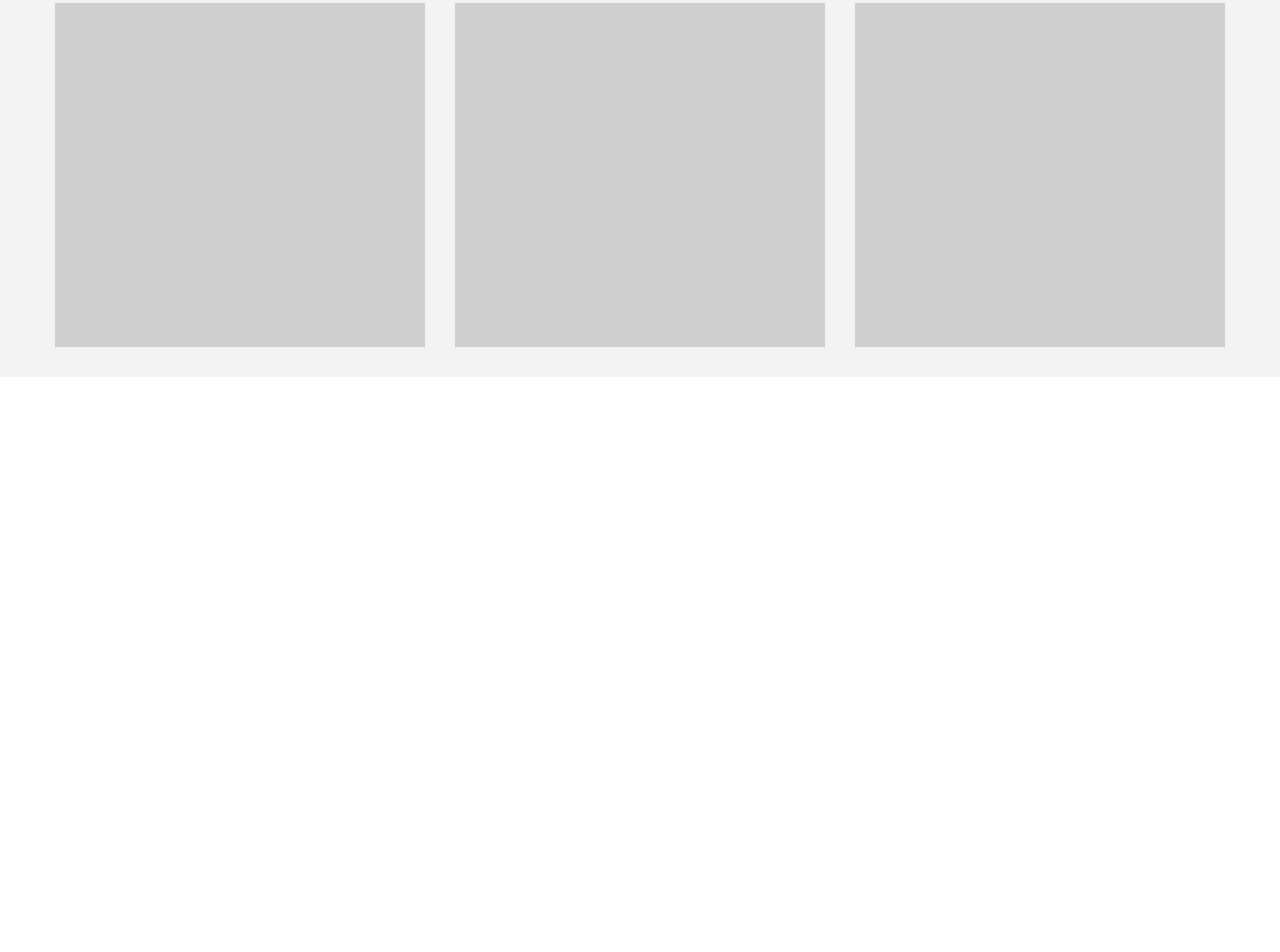
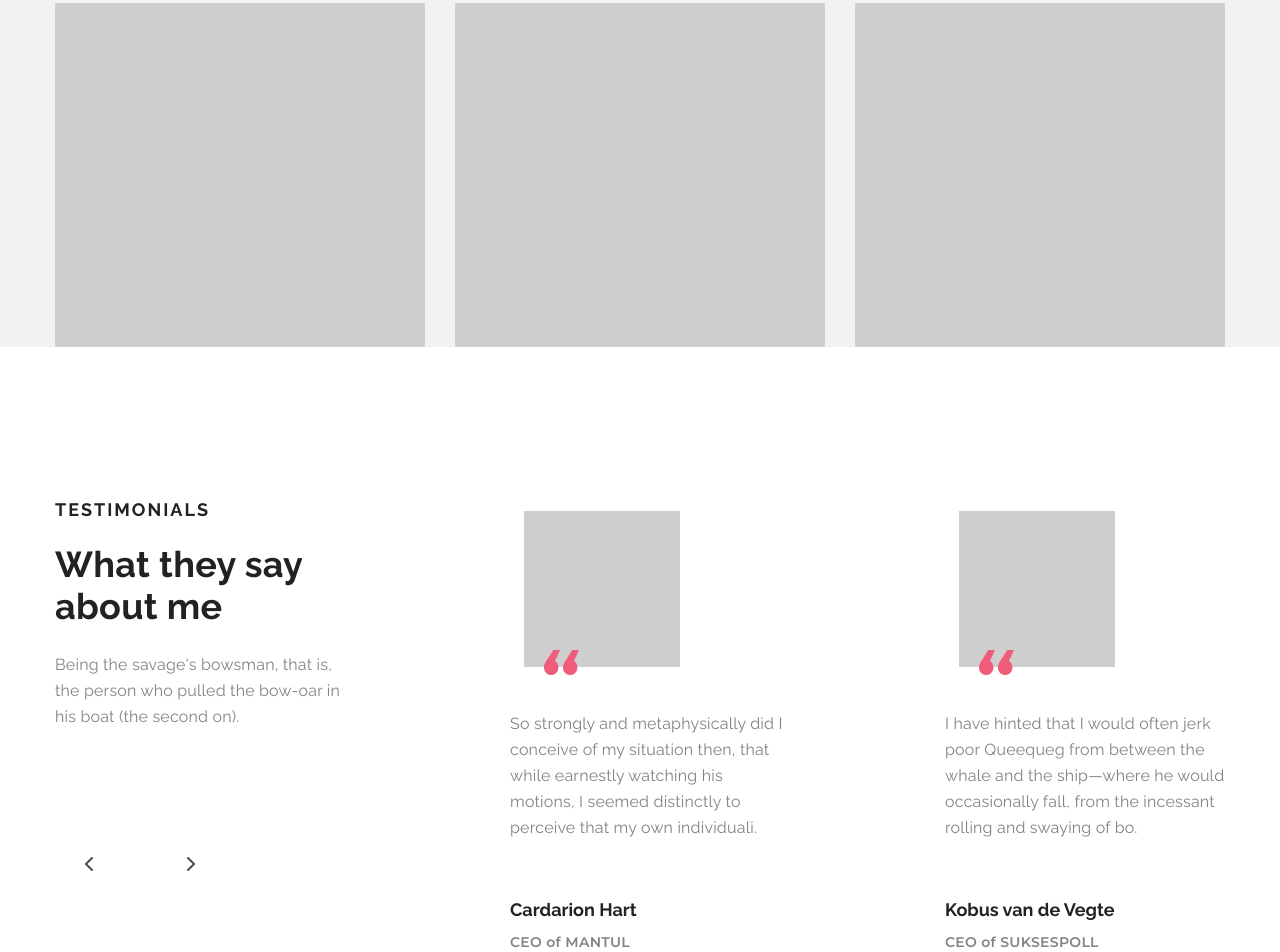
Before and after one commit to ajoy-code-dreamer/personal-portfolio-2, a plain HTML site: page index.html in a window 1280 px wide. Shown: the part 2930-3882 px from the top of the page. Before the commit the page ends 3307 px from the top, so only its background shows below. Drawn offline with Linux system fonts and the light colour scheme.

Commit message:
added testimonials section design

```diff
--- a/css/style.css
+++ b/css/style.css
@@ -446,7 +446,7 @@ nav {
 }
 .portfolio_item_wrapper {
   display: grid;
-  grid-template: repeat(3, auto) / repeat(3, auto);
+  grid-template: repeat(2, auto) / repeat(3, auto);
   gap: 30px;
   align-items: center;
   justify-content: center;
@@ -454,9 +454,97 @@ nav {
 .portfolio_item {
   width: 370px;
   height: 344px;
-  background-color: #cecece;
+  background-color: var(--secondary-bg-clr);
 }
 /* =============== portfolio section css end here ================= */
+
+/* =============== testimonials section css start here ================= */
+#testimonials {
+  padding-top: 150px;
+}
+.testimonials_item_wrapper {
+  display: grid;
+  grid-template-columns: repeat(3, auto);
+  justify-content: center;
+  gap: 150px;
+}
+.testimonial_item_arrows_wrapper {
+  display: grid;
+  grid-template-columns: repeat(2, auto);
+  justify-content: start;
+  align-items: center;
+  gap: 30px;
+}
+.testimonials_arrow {
+  width: 70px;
+  height: 70px;
+  font-size: 16px;
+  line-height: 70px;
+  text-align: center;
+  color: #474747;
+  transition: var(--transition);
+  -webkit-transition: var(--transition);
+  -moz-transition: var(--transition);
+  -ms-transition: var(--transition);
+  -o-transition: var(--transition);
+  cursor: pointer;
+}
+.testimonials_arrow:hover {
+  background-color: #8671fc;
+  color: var(--white-clr);
+}
+.testimonials_item:nth-child(2),
+.testimonials_item:nth-child(3) {
+  width: 280px;
+}
+.testimonials_item:nth-child(2) {
+  margin-right: 5px;
+}
+.testimonials_section_details {
+  padding: 25px 0 100px;
+}
+.testimonials_section_details,
+.testimonials_item_details {
+  color: var(--secondary-text-clr);
+  font-family: var(--raleway-font);
+  font-size: 16px;
+  font-weight: var(--regular-weight);
+  line-height: 26px;
+  letter-spacing: 0.2px;
+}
+.testimonials_item_details {
+  padding: 30px 0 56px;
+}
+.testimonials_image {
+  width: 184px;
+  height: 184px;
+  border: 14px solid var(--white-clr);
+  background-color: var(--secondary-bg-clr);
+  position: relative;
+}
+.testimonials_image_icon {
+  position: absolute;
+  left: 20px;
+  bottom: -8px;
+}
+.testimonials_user_name {
+  color: var(--primary-text-clr);
+  font-family: var(--raleway-font);
+  font-size: 18px;
+  font-weight: var(--bold-weight);
+  line-height: 26px;
+  margin-bottom: 10px;
+}
+.testimonials_user_designation {
+  color: var(--secondary-text-clr);
+  font-family: var(--montserrat-font);
+  font-size: 14px;
+  font-weight: var(--semi-bold-weight);
+  line-height: 19px;
+  letter-spacing: 0.3px;
+}
+
+/* =============== testimonials section css end here ================= */
 
 /* =============== section css start here ================= */
 /* =============== section css end here ================= */
@@ -466,6 +554,3 @@ nav {
 
 /* =============== section css start here ================= */
 /* =============== section css end here ================= */
-
-/* =============== section css start here ================= */
-/* =============== section css end here ================= */
--- a/index.html
+++ b/index.html
@@ -192,8 +192,84 @@
     </section>
     <!-- ==================== portfolio section end here ====================== -->
 
-    <!-- ==================== section start here ====================== -->
-    <!-- ==================== section end here ====================== -->
+    <!-- ==================== testimonials section start here ====================== -->
+    <section id="testimonials">
+      <div class="container">
+        <div class="testimonials_item_wrapper">
+          <div class="testimonials_item">
+            <h2
+              class="testimonials_section_sub_heading common_section_sub_heading"
+            >
+              Testimonials
+            </h2>
+            <h3 class="testimonials_section_heading common_section_heading">
+              What they say about me
+            </h3>
+            <p class="testimonials_section_details">
+              Being the savage's bowsman, that is, the person who pulled the
+              bow-oar in his boat (the second on).
+            </p>
+            <div class="testimonial_item_arrows_wrapper">
+              <div class="testimonials_arrow">
+                <i class="fa-solid fa-chevron-left"></i>
+              </div>
+              <div class="testimonials_arrow">
+                <i class="fa-solid fa-chevron-right"></i>
+              </div>
+            </div>
+          </div>
+          <div class="testimonials_item">
+            <div class="testimonials_image">
+              <!-- <picture>
+                <img src="" alt="images">
+              </picture> -->
+              <div class="testimonials_image_icon">
+                <picture>
+                  <img
+                    src="./images/testimonials_image_shape.png"
+                    alt="shape"
+                  />
+                </picture>
+              </div>
+            </div>
+            <p class="testimonials_item_details">
+              So strongly and metaphysically did I conceive of my situation
+              then, that while earnestly watching his motions, I seemed
+              distinctly to perceive that my own individuali.
+            </p>
+            <div class="testimonials_user_wrapper">
+              <h4 class="testimonials_user_name">Cardarion Hart</h4>
+              <h5 class="testimonials_user_designation">CEO of MANTUL</h5>
+            </div>
+          </div>
+          <div class="testimonials_item">
+            <div class="testimonials_image">
+              <!-- <picture>
+                <img src="" alt="images">
+              </picture> -->
+              <div class="testimonials_image_icon">
+                <picture>
+                  <img
+                    src="./images/testimonials_image_shape.png"
+                    alt="shape"
+                  />
+                </picture>
+              </div>
+            </div>
+            <p class="testimonials_item_details">
+              I have hinted that I would often jerk poor Queequeg from between
+              the whale and the ship—where he would occasionally fall, from the
+              incessant rolling and swaying of bo.
+            </p>
+            <div class="testimonials_user_wrapper">
+              <h4 class="testimonials_user_name">Kobus van de Vegte</h4>
+              <h5 class="testimonials_user_designation">CEO of SUKSESPOLL</h5>
+            </div>
+          </div>
+        </div>
+      </div>
+    </section>
+    <!-- ==================== testimonials section end here ====================== -->
 
     <!-- ==================== section start here ====================== -->
     <!-- ==================== section end here ====================== -->
```
Also changed, not shown: images/testimonials_image_shape.png (added).
